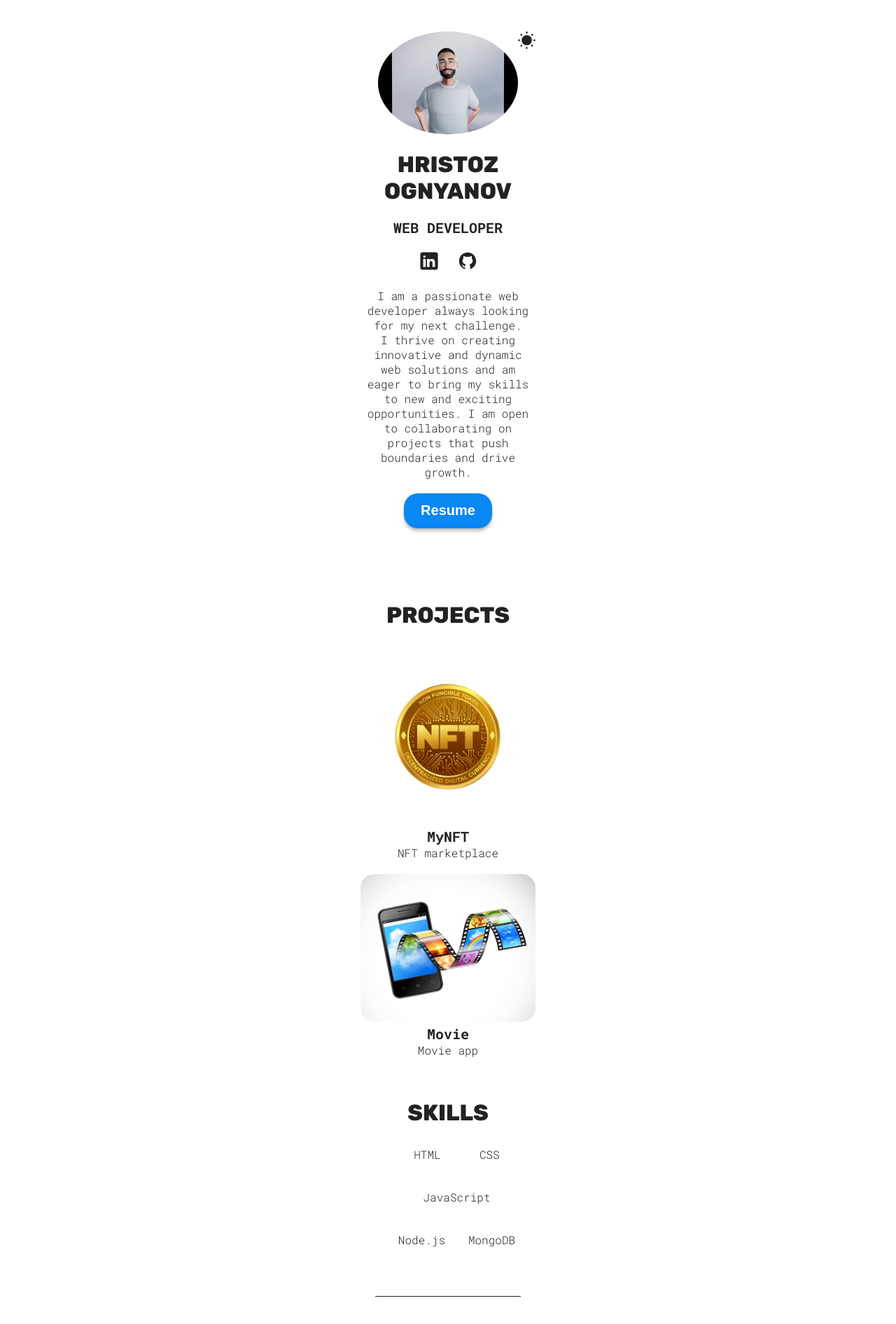
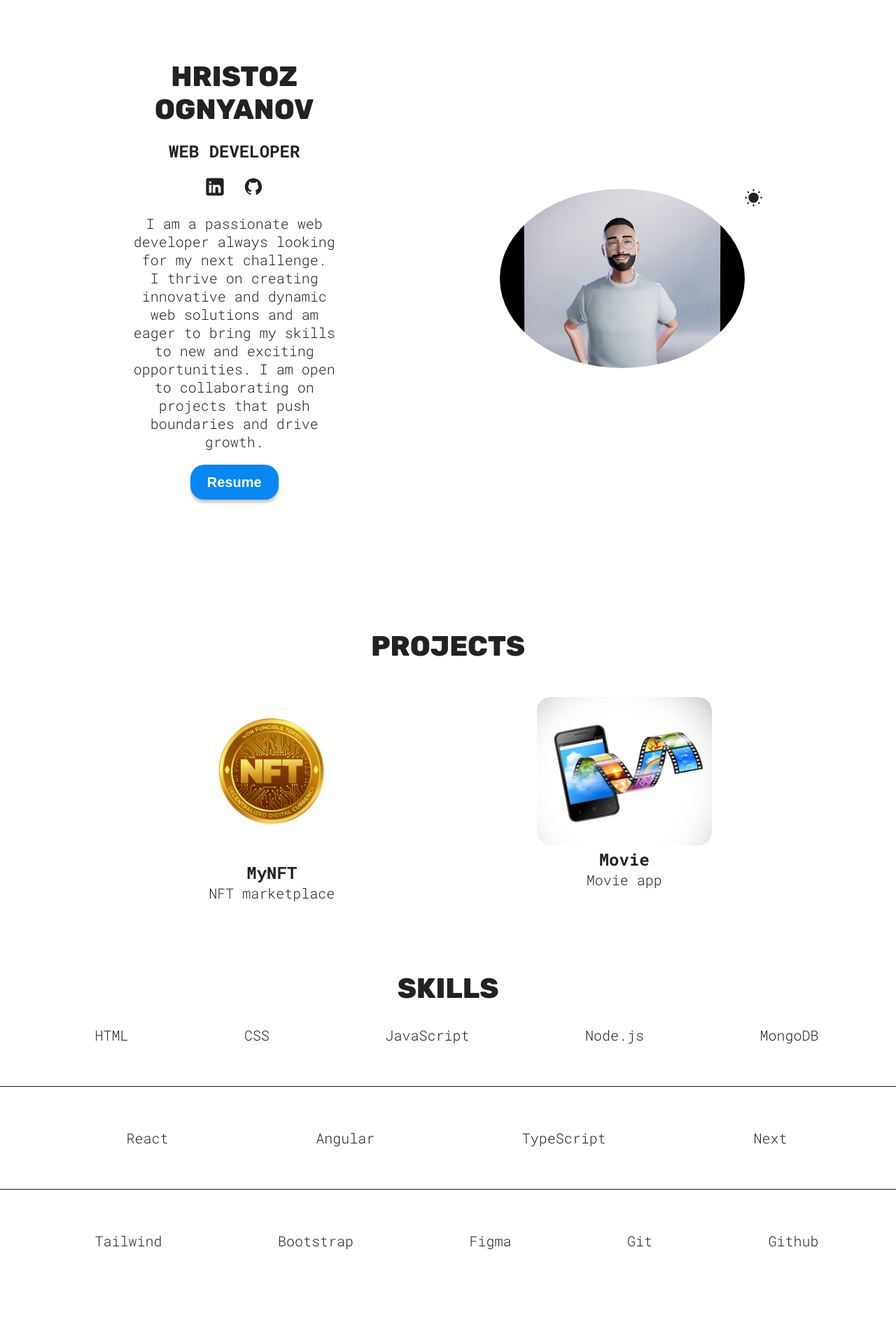
Before and after one commit to fasxmel/MyPortfolio, a React (Vite) app: page / in a window 1280 px wide. Shown: the top 1892 px of the page at 70% size. Built offline with nearby package versions, Linux system fonts and the light colour scheme.

Commit message:
add media query responsive design

```diff
--- a/src/App.css
+++ b/src/App.css
@@ -68,3 +68,43 @@
 .hover{
   cursor: pointer;
 }
+
+@media (width >= 800px) {
+  #root{
+    gap: 100px;
+  }
+  h1{
+    font-size: 40px;
+  }
+  h2,h3{
+    font-size: 24px;
+  }
+  p{
+    font-size: 20px;
+  }
+
+  .sectionTitle{
+    margin-bottom: 60px;
+  }
+
+}
+
+@media (width >= 1400px) {
+  #root{
+    gap: 200px;
+  }
+  h1{
+    font-size: 48px;
+  }
+  h2,h3{
+    font-size: 24px;
+  }
+  p{
+    font-size: 20px;
+  }
+
+  .sectionTitle{
+    margin-bottom: 75px;
+  }
+
+}
--- a/src/sections/contact/Contact.module.css
+++ b/src/sections/contact/Contact.module.css
@@ -62,3 +62,25 @@
     transform: translateY(2px);
     box-shadow: 0 2px 2px  rgba(0, 0, 0, 0.25);
 }
+
+@media (width >= 800px) {
+
+    textarea, input:not([type="submit"]){
+        width: 600px;
+        margin: auto;
+        font-size: 20px;
+    }
+
+    .formGroup {
+        gap: 40px;
+    }
+}
+
+@media (width >= 1400px) {
+
+    textarea, input:not([type="submit"]){
+        margin: auto;
+        width: 800px;
+    }
+
+}
--- a/src/sections/hero/Hero.jsx
+++ b/src/sections/hero/Hero.jsx
@@ -19,7 +19,7 @@
    const githubIcon = theme === 'light' ? githubIconLight : githubIconDark;
 
   return (
-    <section id="hero" className={styles.containerHero}>
+    <section id="hero" className={styles.container}>
       <div className={styles.containerImg}>
         <img className={styles.profileImg} src={profileImg} alt="Profile Image of Hristoz Ognyanov" />
         <img onClick={toggleTheme} className={styles.themeIcon} src={themeIcon} alt="Coolor mode Icon" />
--- a/src/sections/hero/Hero.module.css
+++ b/src/sections/hero/Hero.module.css
@@ -1,4 +1,4 @@
-.containerHero{
+.container{
     display: flex;
     flex-direction: column;
     justify-content: center;
@@ -84,3 +84,50 @@
     justify-content: center;
     gap: 20px;
 }
+
+@media (width >= 800px){
+    .container{
+        flex-direction: row-reverse;
+        align-items: center;
+        justify-content: space-evenly;
+    }
+
+    .containerImg{
+        max-width: 400px;
+        width: 400px;
+
+        .profileImg{
+           max-width: 350px;
+           max-height: 350px;
+        }
+    }
+
+}
+
+
+@media (width >= 1400px){
+    .container{
+        align-items: center;
+        justify-content: space-evenly;
+    }
+
+    .containerImg{
+        max-width: 650px;
+        width: 650px;
+
+        .profileImg{
+            max-width: 700px;
+            max-height: 700px;
+         }
+
+         .themeIcon{
+            position: absolute;
+            right: 0;
+            top: 0;
+            width: 30px;
+        }
+    }
+
+
+
+}
--- a/src/sections/projects/Projects.module.css
+++ b/src/sections/projects/Projects.module.css
@@ -35,3 +35,13 @@
     align-items: center;
     gap: 20px;
 }
+
+@media (width >= 800px) {
+    .containerProjects{
+        flex-direction: row;
+        flex-wrap: wrap;
+        justify-content: space-evenly;
+        padding: 0 30px;
+
+    }
+}
--- a/src/sections/skills/Skills.module.css
+++ b/src/sections/skills/Skills.module.css
@@ -35,3 +35,19 @@
     background-color: var(--text-color);
     margin: 30px auto;
 }
+
+@media (width >= 800px) {
+    .skillList{
+        max-width: fit-content;
+        gap: 30px;
+
+        p{
+            font-size: 20px;
+        }
+
+    }
+
+    hr{
+        width: 100%;
+    }
+}
```
